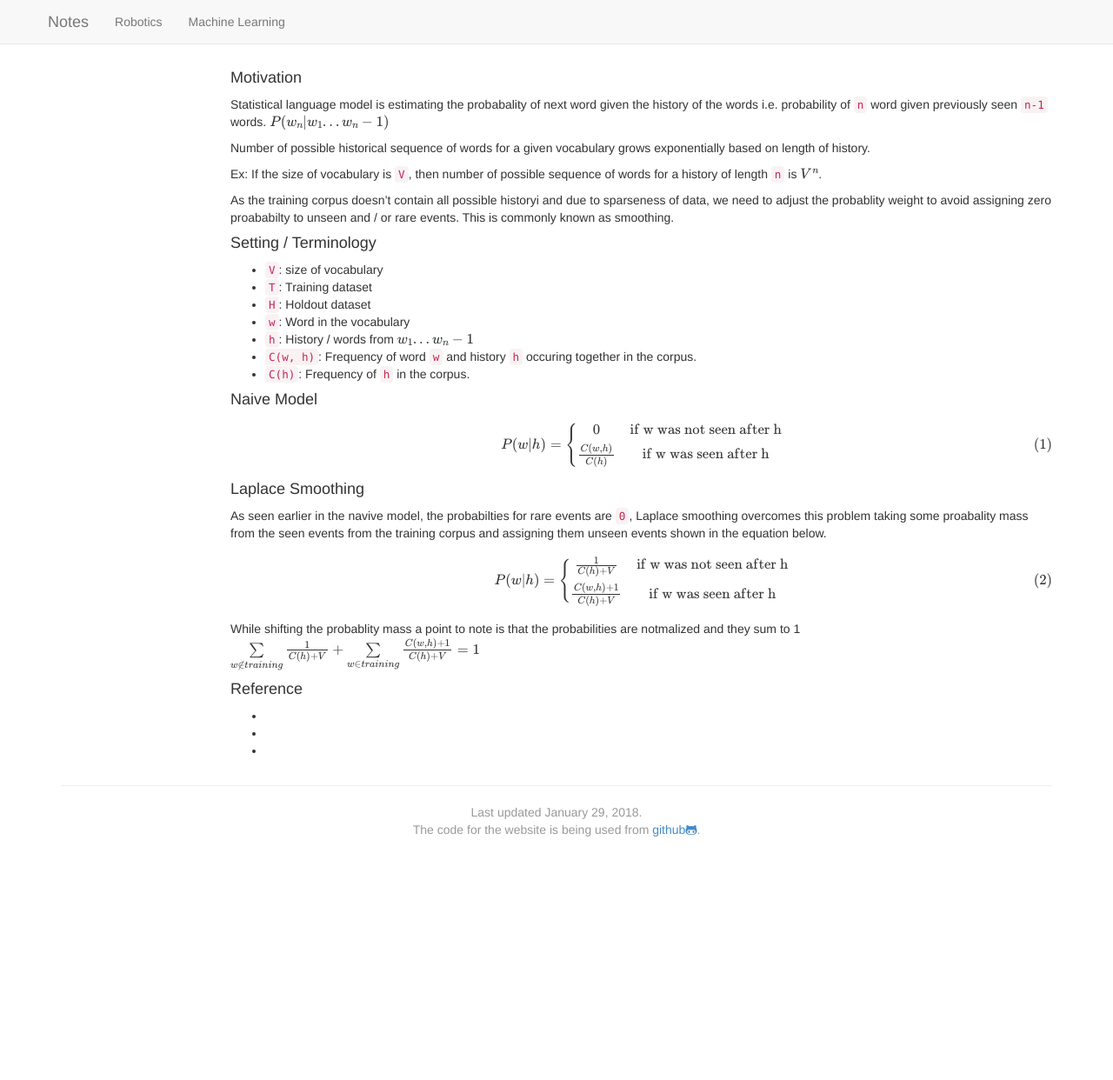
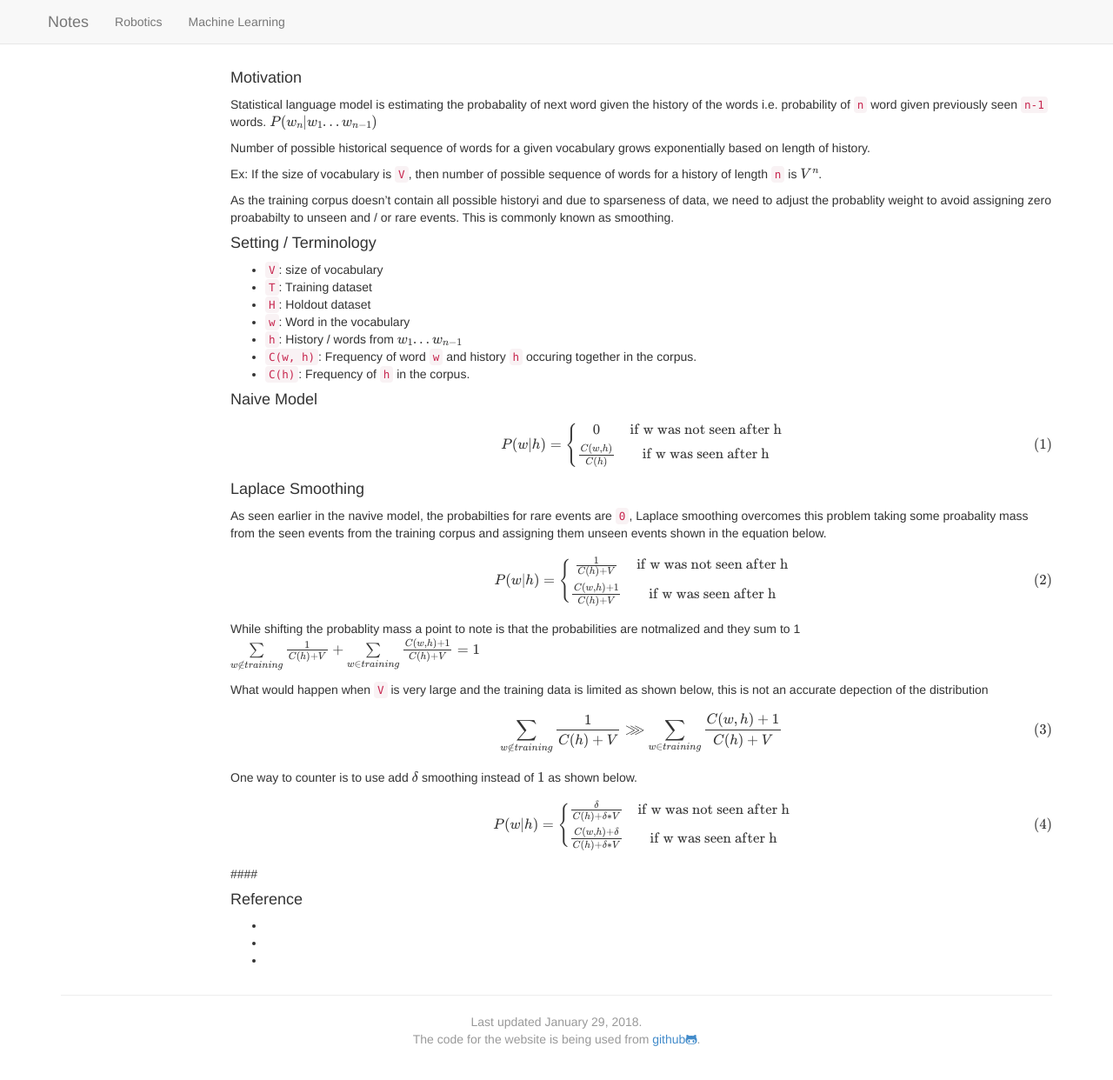
Before and after one commit to argmin/argmin.github.io, a Jekyll site: the page built from ml/smoothing.md, in a window 1280 px wide and 1245 px high. Shown: the top 1242 px of the window at 87% size. Built offline with Jekyll 4.4.1, drawn with Linux system fonts in a browser that asks for light colours; nearby versions of some CDN libraries; formulas are drawn with MathJax 3.

Commit message:
Laplace smoothing

```diff
--- a/ml/smoothing.md
+++ b/ml/smoothing.md
@@ -6,7 +6,7 @@ layout: default
 
 Statistical language model is estimating the probabality of next word given the history of the words i.e. probability of `n` word given previously seen `n-1` words.
 $$
-P(w_n | w_1 ... w_n-1)
+P(w_n | w_1 ... w_{n-1})
 $$
 
 Number of possible historical sequence of words for a given vocabulary grows exponentially based on length of history.
@@ -20,7 +20,7 @@ As the training corpus doesn't contain all possible historyi and due to sparsene
 * `T`: Training dataset
 * `H`: Holdout dataset
 * `w`: Word in the vocabulary
-* `h`: History / words from $$ w_1 ... w_n-1 $$
+* `h`: History / words from $$ w_1 ... w_{n-1} $$
 * `C(w, h)`: Frequency of word `w` and history `h` occuring together in the corpus.
 * `C(h)`: Frequency of `h` in the corpus.
 
@@ -50,6 +50,24 @@ $$
 \sum_\limits{w \notin training} \frac{1}{C(h) + V} + \sum_\limits{w \in training}\frac{C(w,h)+1}{C(h) + V} = 1
 $$
 
+What would happen when `V` is very large and the training data is limited as shown below, this is not an accurate depection of the distribution
+
+$$
+\sum_\limits{w \notin training} \frac{1}{C(h) + V} \ggg \sum_\limits{w \in training}\frac{C(w,h)+1}{C(h) + V}
+$$
+
+One way to counter is to use add $$ \delta $$ smoothing instead of $$ 1 $$ as shown below.
+
+$$
+P(w | h) =
+\Bigg\{ \begin{array}{cc}
+\frac{\delta}{C(h) + \delta * V} & \mbox{if w was not seen after h} \\
+\frac{C(w,h)+\delta}{C(h) + \delta * V} & \mbox{if w was seen after h}
+\end{array}
+$$
+
+
+####
 
 
 #### Reference
```
